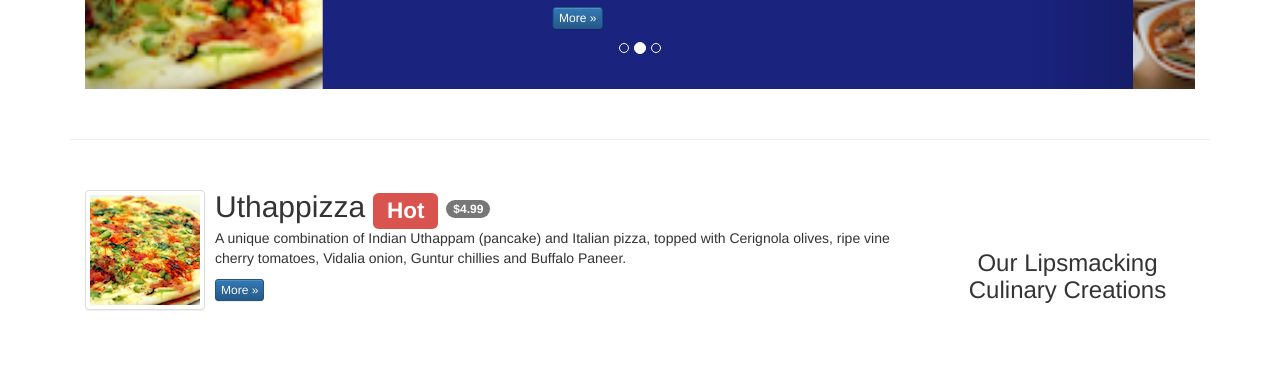
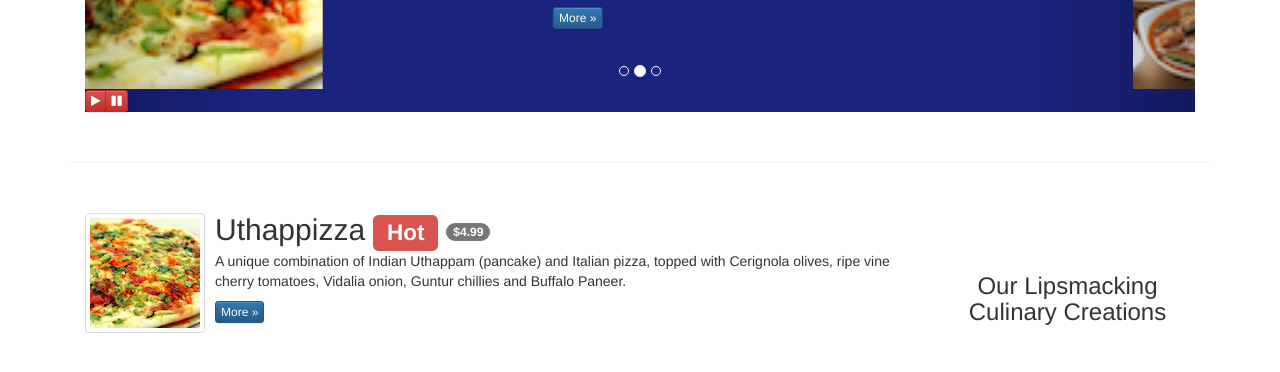
Before and after one commit to minhdao/conFusion, a plain HTML site: page index.html in a window 1280 px wide. Shown: the part 720-1092 px from the top of the page. Drawn offline with nearby package versions, Linux system fonts and the light colour scheme.

Commit message:
add play and pause control buttons inside the carousel

```diff
--- a/index.html
+++ b/index.html
@@ -255,6 +255,14 @@
                         <span class="glyphicon glyphicon-chevron-right" aria-hidden="true"></span>
                         <span class="sr-only">Next</span>
                     </a>
+                    <div class="btn-group" id="carouselButtons">
+                        <button type="button" class="btn btn-danger btn-xs" id="carousel-play">
+                            <span class="fa fa-play"></span>
+                        </button>
+                        <button type="button" class="btn btn-danger btn-xs" id="carousel-pause">
+                            <span class="fa fa-pause"></span>
+                        </button>
+                    </div>
                 </div>
             </div>
         </div>
```
